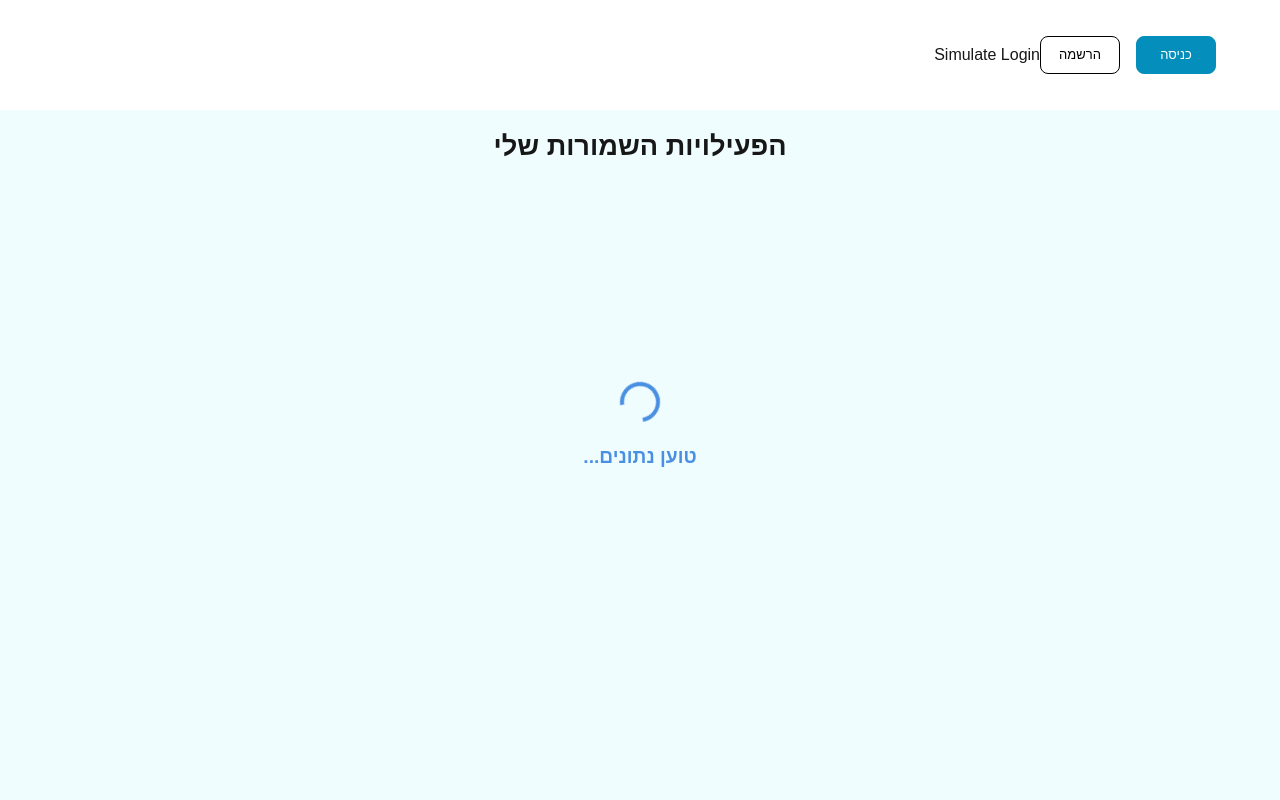
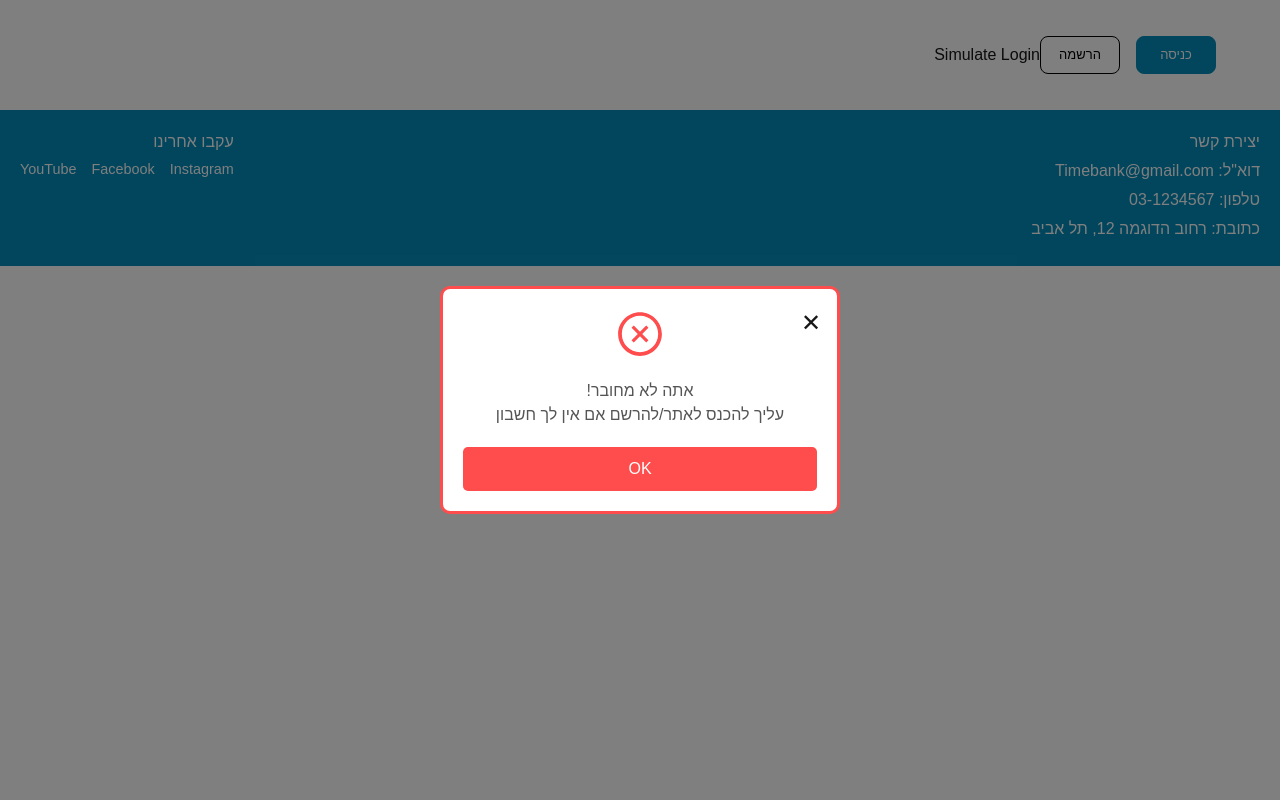
Before and after one commit to ahuva12/Time-Bank, a Next.js app: page /saved_activities in a window 1280 px wide. Shown: the top 800 px of the page. Built offline with nearby package versions, Linux system fonts and the light colour scheme.

Commit message:
check if user loggedin in localstorage

```diff
--- a/src/app/saved_activities/page.tsx
+++ b/src/app/saved_activities/page.tsx
@@ -10,9 +10,14 @@ import { Activity } from '@/types/activity';
 const SavedActivities = () => {
   const { user } = useUserStore();
 
-  // Immediately return a static fallback if the user is not logged in
-  if (!user) {
-    <ErrorMessage message_line1="אתה לא מחובר!" message_line2='עליך להכנס לאתר/להרשם אם אין לך חשבון'/>
+  // Check if user is logged in and render an error message if not
+  if (!localStorage.getItem('LoggedIn') || localStorage.getItem('LoggedIn') === 'false') {
+    return (
+      <ErrorMessage
+        message_line1="אתה לא מחובר!"
+        message_line2="עליך להכנס לאתר/להרשם אם אין לך חשבון"
+      />
+    );
   }
 
   const queryClient = useQueryClient();
```
